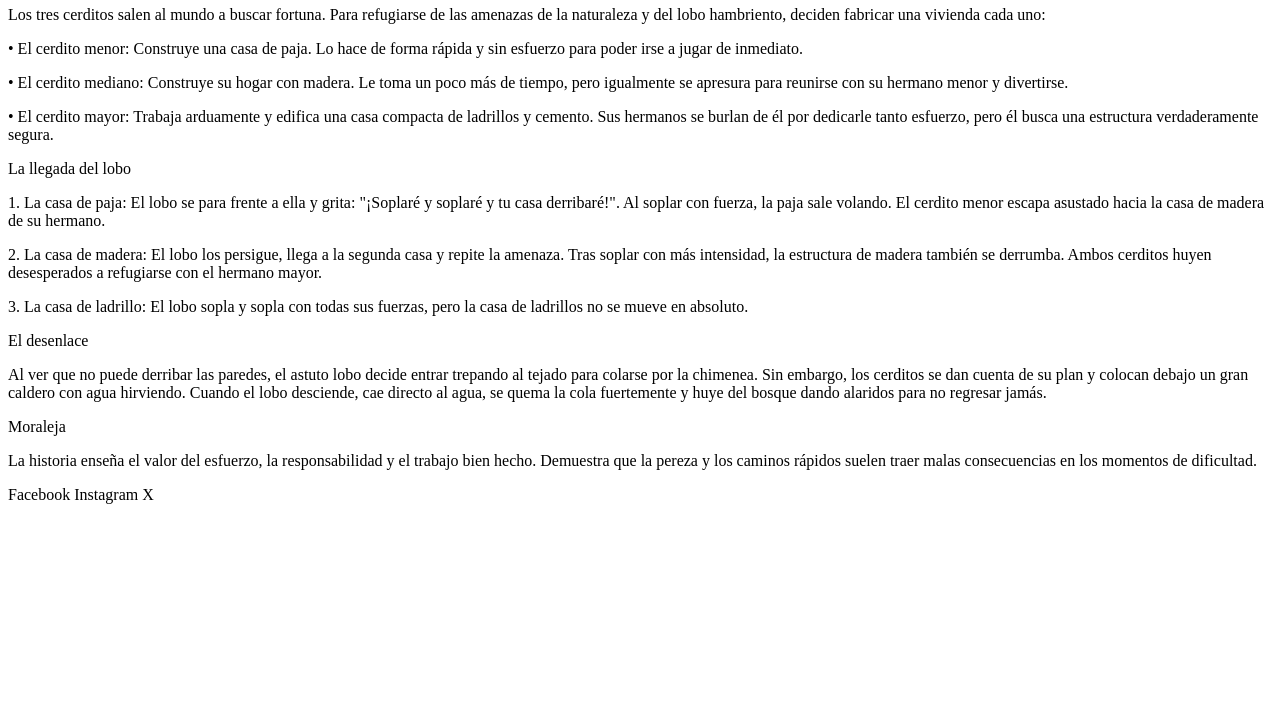
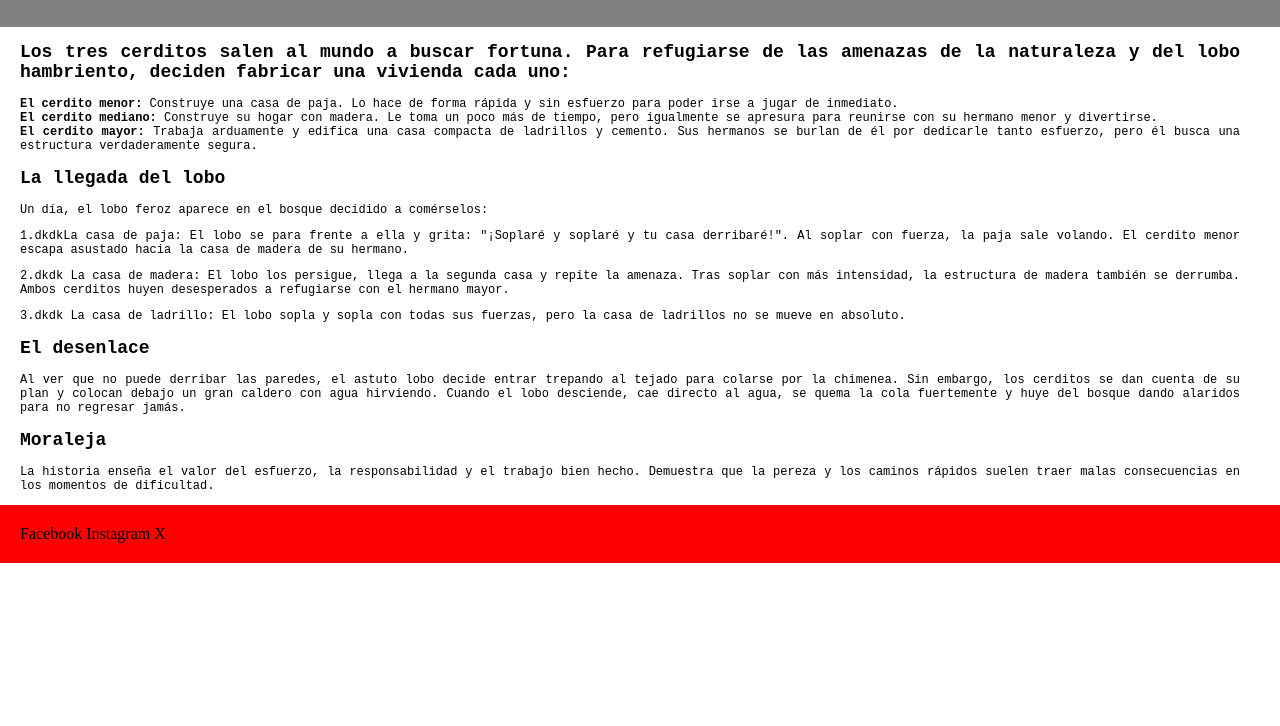
Before and after one commit to carlosjper/practicethreelittlepigs, a plain HTML site: page index.html in a window 1280 px wide. Shown: the part 74-800 px from the top of the page. Drawn offline with Linux system fonts and the light colour scheme.

Commit message:
changes in main

```diff
--- a/index.css
+++ b/index.css
@@ -0,0 +1,41 @@
+body {
+    margin: 0;
+
+}
+
+header {
+    background-color: grey;
+    height: 100px;
+    padding-top: 1px;
+}
+
+main {
+    margin-left: 20px;
+    font-size: 12px;
+    font-family: "Courier New";
+    text-align: justify;
+    margin-right: 40px;
+}
+
+.boldText {
+    font-weight: bold;
+}
+
+.vignetteWithdot {
+    list-style: none;
+    padding: 0;
+}
+
+.numberedList {
+
+
+}
+
+
+
+footer {
+    background-color: red;
+    padding-bottom: 30px;
+    padding: 20px;
+
+}
--- a/index.html
+++ b/index.html
@@ -15,36 +15,41 @@
 </header>
 
 <main>
-    <article>
-    <p>Los tres cerditos salen al mundo a buscar fortuna. Para refugiarse de las amenazas de la naturaleza y del lobo hambriento, deciden fabricar una vivienda cada uno:</p>
-    <p>•	El cerdito menor: Construye una casa de paja. Lo hace de forma rápida y sin esfuerzo para poder irse a jugar de inmediato.</p>
-    <p>•	El cerdito mediano: Construye su hogar con madera. Le toma un poco más de tiempo, pero igualmente se apresura para reunirse con su hermano menor y divertirse.</p>
-    <p>•	El cerdito mayor: Trabaja arduamente y edifica una casa compacta de ladrillos y cemento. Sus hermanos se burlan de él por dedicarle tanto esfuerzo, pero él busca una estructura verdaderamente segura.</p>
-    </article>
-    <article>
-        <p>La llegada del lobo</p>
-        <div></div>
-        <p>1.	La casa de paja: El lobo se para frente a ella y grita: "¡Soplaré y soplaré y tu casa derribaré!". Al soplar con fuerza, la paja sale volando. El cerdito menor escapa asustado hacia la casa de madera de su hermano.</p>
-        <p>2.	La casa de madera: El lobo los persigue, llega a la segunda casa y repite la amenaza. Tras soplar con más intensidad, la estructura de madera también se derrumba. Ambos cerditos huyen desesperados a refugiarse con el hermano mayor.</p>
-        <p>3.	La casa de ladrillo: El lobo sopla y sopla con todas sus fuerzas, pero la casa de ladrillos no se mueve en absoluto.</p>
-    </article>
+    <section>
+    <h2>Los tres cerditos salen al mundo a buscar fortuna. Para refugiarse de las amenazas de la naturaleza y del lobo hambriento, deciden fabricar una vivienda cada uno:</h2>
 
-    <article>
-        <p>El desenlace</p>
+   <ul class="vignetteWithdot">
+    <li><span class="boldText">El cerdito menor:</span> Construye una casa de paja. Lo hace de forma rápida y sin esfuerzo para poder irse a jugar de inmediato.</li>
+    <li><span class="boldText">El cerdito mediano:</span> Construye su hogar con madera. Le toma un poco más de tiempo, pero igualmente se apresura para reunirse con su hermano menor y divertirse.</li>
+    <li><span class="boldText">El cerdito mayor:</span> Trabaja arduamente y edifica una casa compacta de ladrillos y cemento. Sus hermanos se burlan de él por dedicarle tanto esfuerzo, pero él busca una estructura verdaderamente segura.</li>
+   </ul>
+
+    </section>
+
+    <section>
+    <h2>La llegada del lobo</h2>
+    <p>Un día, el lobo feroz aparece en el bosque decidido a comérselos:</p>
+    <p>1.dkdkLa casa de paja: El lobo se para frente a ella y grita: "¡Soplaré y soplaré y tu casa derribaré!". Al soplar con fuerza, la paja sale volando. El cerdito menor escapa asustado hacia la casa de madera de su hermano.</p>
+    <p>2.dkdk	La casa de madera: El lobo los persigue, llega a la segunda casa y repite la amenaza. Tras soplar con más intensidad, la estructura de madera también se derrumba. Ambos cerditos huyen desesperados a refugiarse con el hermano mayor.</p>
+    <p>3.dkdk	La casa de ladrillo: El lobo sopla y sopla con todas sus fuerzas, pero la casa de ladrillos no se mueve en absoluto.</p>
+    </section>
+
+    <section>
+        <h2>El desenlace</h2>
         <p>Al ver que no puede derribar las paredes, el astuto lobo decide entrar trepando al tejado para colarse por la chimenea. Sin embargo, los cerditos se dan cuenta de su plan y colocan debajo un gran caldero con agua hirviendo. Cuando el lobo desciende, cae directo al agua, se quema la cola fuertemente y huye del bosque dando alaridos para no regresar jamás.</p>
-    </article>
+    </section>
 
-     <article>
-        <p>Moraleja</p>
-        <p>La historia enseña el valor del esfuerzo, la responsabilidad y el trabajo bien hecho. Demuestra que la pereza y los caminos rápidos suelen traer malas consecuencias en los momentos de dificultad.</p>
-    </article>
+     <section>
+     <h2>Moraleja</h2>
+     <p>La historia enseña el valor del esfuerzo, la responsabilidad y el trabajo bien hecho. Demuestra que la pereza y los caminos rápidos suelen traer malas consecuencias en los momentos de dificultad.</p>
+     </section>
 
 </main>
 
 <footer>
+Facebook Instagram X
 
 </footer>
-Facebook Instagram X
 
 </body>
 </html>
```
